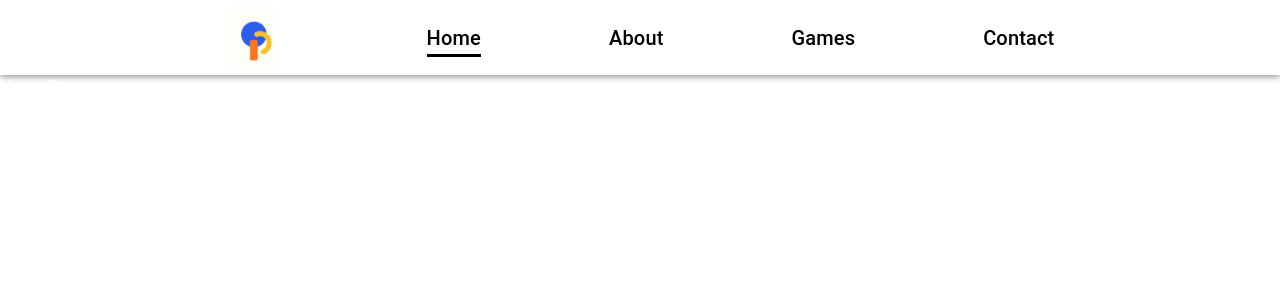
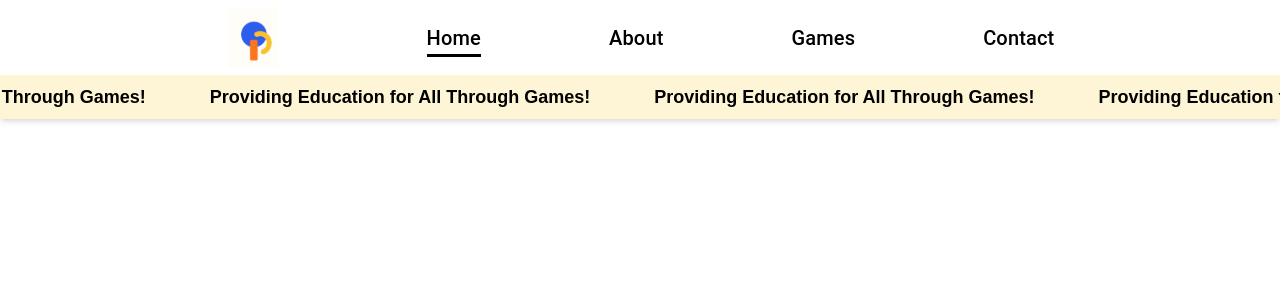
Before and after one commit to PayamErfan/eduquest, a Next.js app in the folder website/contact/eduquest-website/: page /home in a window 1280 px wide. Shown: the top 300 px of the page. Built offline with nearby package versions, Linux system fonts and the light colour scheme.

Commit message:
Added infinite scrolling banner to homepage

```diff
--- a/website/contact/eduquest-website/src/app/home/page.tsx
+++ b/website/contact/eduquest-website/src/app/home/page.tsx
@@ -1,11 +1,27 @@
+"use client";
+
 import Navbar from '@/components/Navbar';
 
 const Home = () => {
   return (
     <div>
       <Navbar />
-      <h1>Home Page</h1>
-      {/* Add content for the Home page */}
+      <div className="w-full bg-[#FEF5D6] py-2 overflow-hidden border-b-1 border-black shadow-md">
+        <div
+          className="flex items-center whitespace-nowrap animate-infinite-scroll text-lg font-semibold text-black"
+          style={{
+            display: 'inline-block',
+            whiteSpace: 'nowrap',
+          }}
+        >
+          <span className="mx-8">Providing Education for All Through Games!</span>
+          <span className="mx-8">Providing Education for All Through Games!</span>
+          <span className="mx-8">Providing Education for All Through Games!</span>
+          <span className="mx-8">Providing Education for All Through Games!</span>
+          <span className="mx-8">Providing Education for All Through Games!</span>
+          <span className="mx-8">Providing Education for All Through Games!</span>
+        </div>
+      </div>
     </div>
   );
 };
--- a/website/contact/eduquest-website/tailwind.config.ts
+++ b/website/contact/eduquest-website/tailwind.config.ts
@@ -12,8 +12,18 @@ const config: Config = {
         background: "var(--background)",
         foreground: "var(--foreground)",
       },
+      animation: {
+        'infinite-scroll': 'infinite-scroll 25s linear infinite',
+      },
+      keyframes: {
+        'infinite-scroll': {
+          '0%': { transform: 'translateX(0)' },
+          '100%': { transform: 'translateX(-95vw)' }, // Use full width for seamless effect
+        },
+      },
     },
   },
   plugins: [],
 };
+
 export default config;
```
